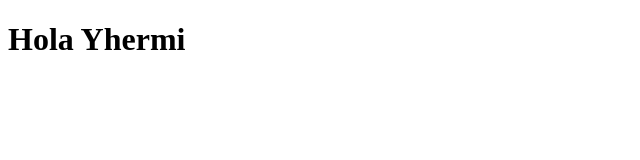
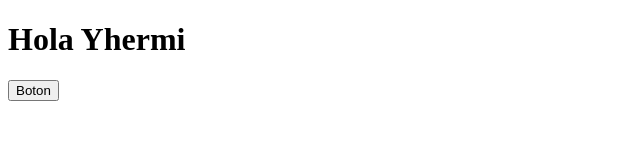
Before and after one commit to yhermimejiamt/testGit, a plain HTML site: page index.html in a window 1280 px wide. Shown: the whole page, without its empty margins (0-640 px from the left). Drawn offline with Linux system fonts and the light colour scheme.

Commit message:
Estructura interna

```diff
--- a/index.html
+++ b/index.html
@@ -11,6 +11,16 @@
 <body>
 
     <h1>Hola Yhermi</h1>
+
+    <main>
+        <aside>
+            <section>
+                <div>
+                    <input type="button" value="Boton">
+                </div>
+            </section>
+        </aside>
+    </main>
 </body>
 
 </html>
```
